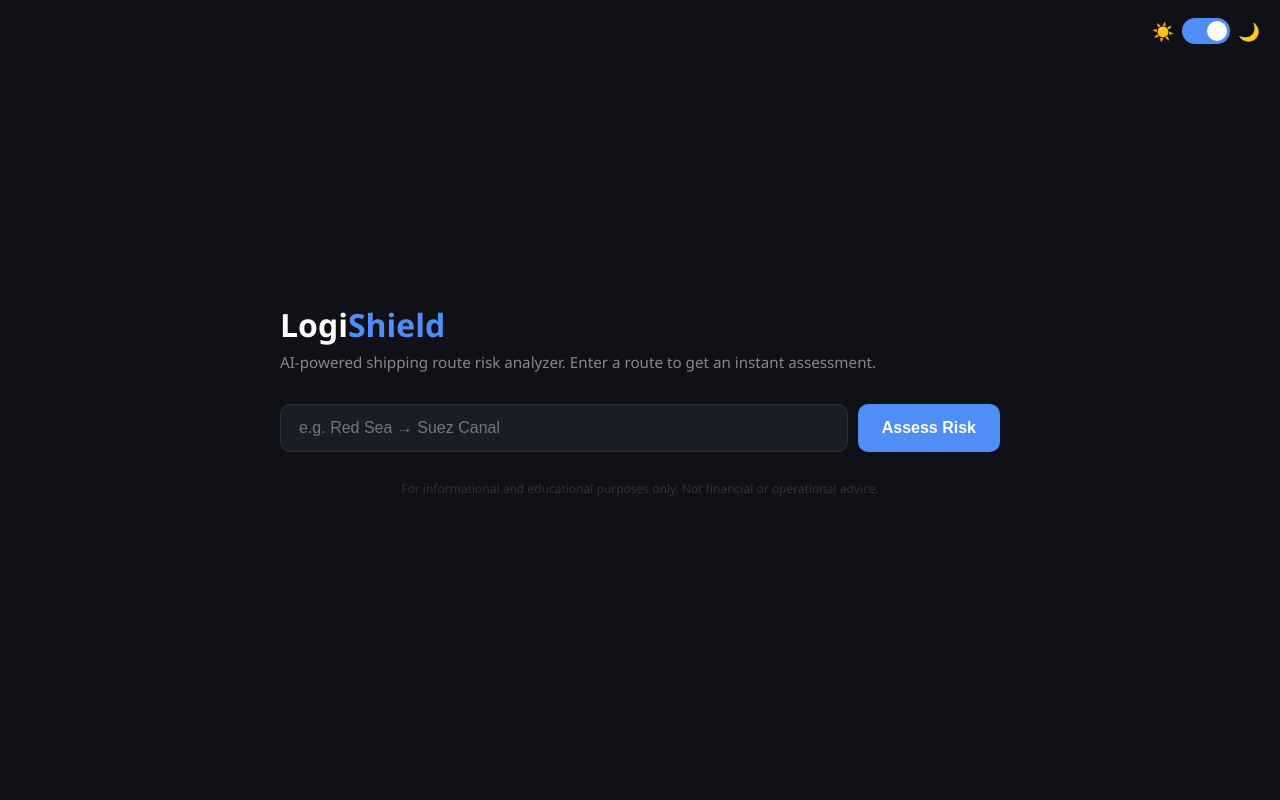
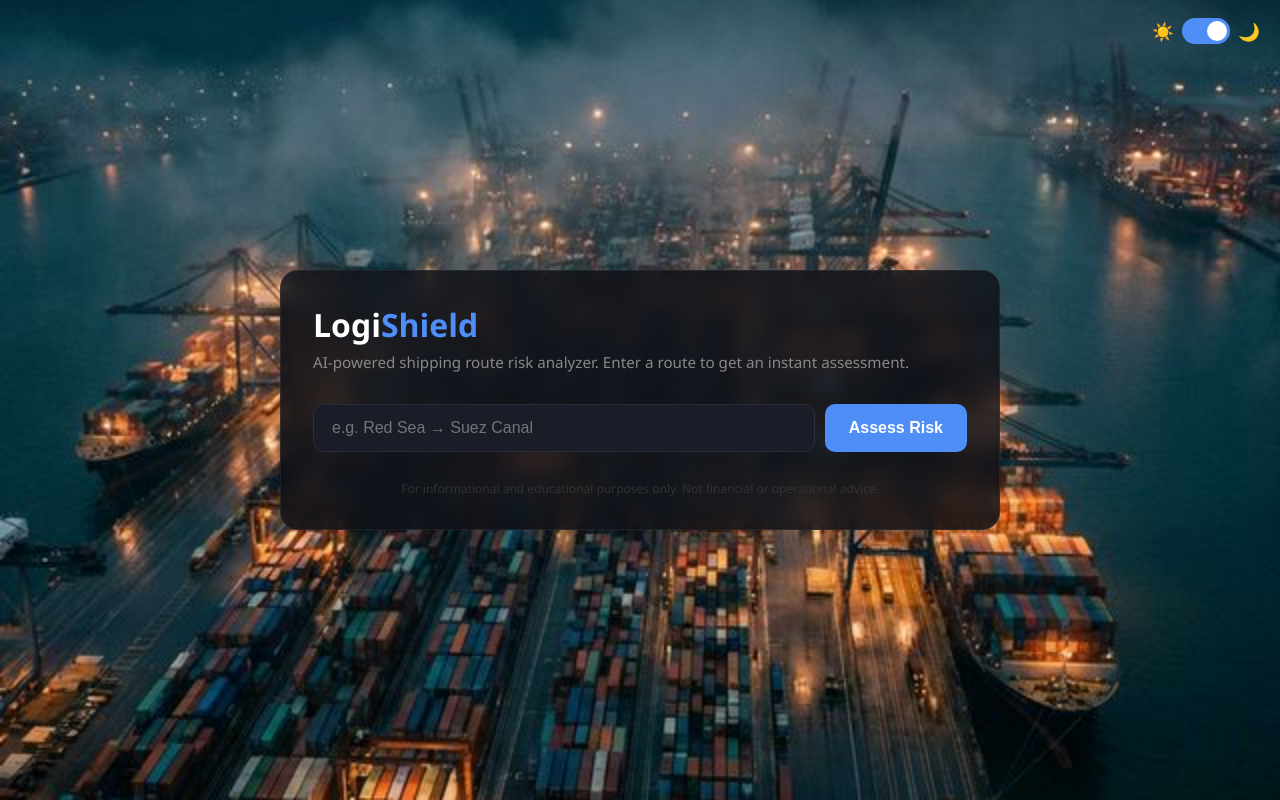
Before and after one commit to sahilsanghai3/LogiShield-Dashboard, a website: page public/index.html in a window 1280 px wide. Drawn offline with Linux system fonts and the light colour scheme.

Commit message:
Add logistics background image, floating chat widget, and light/dark theme toggle

```diff
--- a/public/index.html
+++ b/public/index.html
@@ -50,7 +50,8 @@
 
         body {
             font-family: 'Segoe UI', sans-serif;
-            background: var(--bg);
+            background: var(--bg) url('/bg.png') no-repeat center center fixed;
+            background-size: cover;
             color: var(--text);
             min-height: 100vh;
             display: flex;
@@ -58,7 +59,7 @@
             align-items: center;
             justify-content: center;
             padding: 20px;
-            transition: background 0.3s, color 0.3s;
+            transition: background-color 0.3s, color 0.3s;
         }
 
         /* Theme Toggle */
@@ -118,6 +119,18 @@
         .container {
             width: 100%;
             max-width: 720px;
+            background: rgba(15, 17, 23, 0.82);
+            padding: 32px;
+            border-radius: 18px;
+            backdrop-filter: blur(10px);
+            -webkit-backdrop-filter: blur(10px);
+            border: 1px solid rgba(255, 255, 255, 0.06);
+            transition: background 0.3s;
+        }
+
+        [data-theme="light"] .container {
+            background: rgba(255, 255, 255, 0.85);
+            border: 1px solid rgba(0, 0, 0, 0.08);
         }
 
         h1 {
```
Also changed, not shown: public/bg.png (added).
